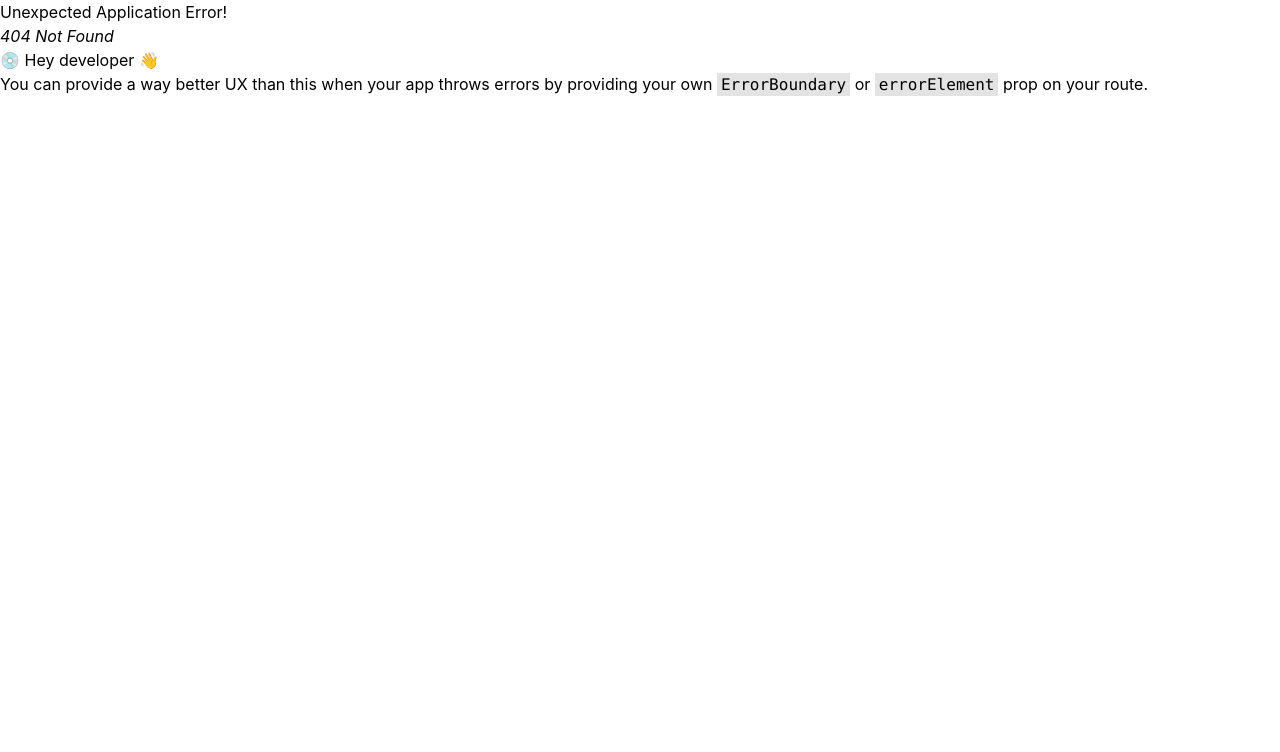
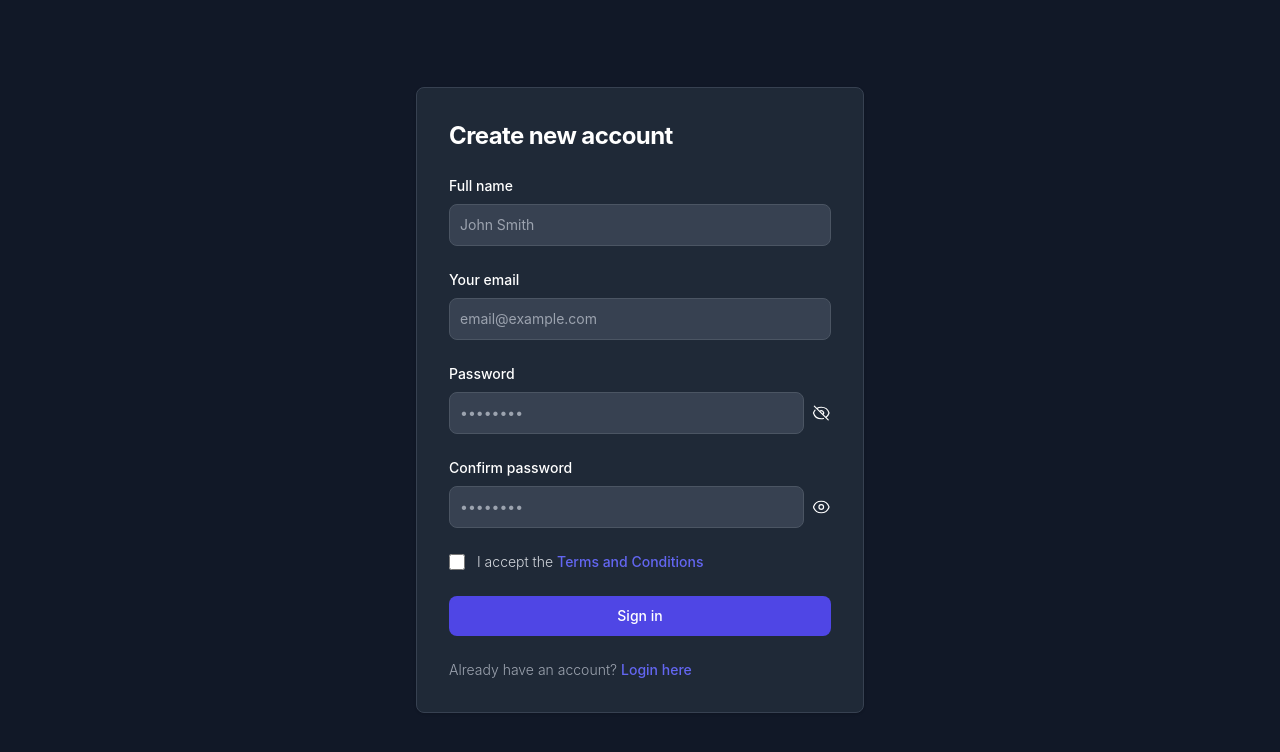
Before and after one commit to jakubnowygoot/myDashboard, a React (Create React App) app: page /register in a window 1280 px wide. Before the commit this address had no page. Shown: the top 752 px of the page. Built offline with nearby package versions, Linux system fonts and the light colour scheme.

Commit message:
RegisterPage

```diff
--- a/src/App.js
+++ b/src/App.js
@@ -1,6 +1,7 @@
 import { RouterProvider, createBrowserRouter } from "react-router-dom";
 import HomePage from "./pages/Home";
 import Login from "./pages/Login";
+import Register from "./pages/Register";
 
 function App() {
   const router = createBrowserRouter([
@@ -12,6 +13,10 @@ function App() {
       path: "/login",
       element: <Login />,
     },
+    {
+      path: "/register",
+      element: <Register />,
+    },
   ]);
 
   return <RouterProvider router={router} />;
--- a/src/pages/Login.js
+++ b/src/pages/Login.js
@@ -2,7 +2,7 @@ import { Link } from "react-router-dom";
 
 function Login() {
   return (
-    <section className="bg-gray-50 dark:bg-gray-900">
+    <section className="bg-gray-50 dark:bg-gray-900 h-screen">
       <div className="flex flex-col items-center justify-center px-6 py-8 mx-auto md:h-screen lg:py-0">
         <div className="w-full bg-white rounded-lg shadow dark:border md:mt-0 sm:max-w-md xl:p-0 dark:bg-gray-800 dark:border-gray-700">
           <div className="p-6 space-y-4 md:space-y-6 sm:p-8">
@@ -21,7 +21,7 @@ function Login() {
                   type="email"
                   name="email"
                   id="email"
-                  className="bg-gray-50 border border-gray-300 text-gray-900 sm:text-sm rounded-lg focus:ring-primary-600 focus:border-primary-600 block w-full p-2.5 dark:bg-gray-700 dark:border-gray-600 dark:placeholder-gray-400 dark:text-white dark:focus:ring-blue-500 dark:focus:border-blue-500"
+                  className="bg-gray-50 border border-gray-300 text-gray-900 outline-primary-600 sm:text-sm rounded-lg focus:ring-primary-600 focus:border-primary-600 block w-full p-2.5 dark:bg-gray-700 dark:border-gray-600 dark:placeholder-gray-400 dark:text-white dark:focus:ring-indigo-600 dark:focus:border-indigo-600"
                   placeholder="name@company.com"
                   required=""
                 />
@@ -38,7 +38,7 @@ function Login() {
                   name="password"
                   id="password"
                   placeholder="••••••••"
-                  className="bg-gray-50 border border-gray-300 text-gray-900 sm:text-sm rounded-lg focus:ring-primary-600 focus:border-primary-600 block w-full p-2.5 dark:bg-gray-700 dark:border-gray-600 dark:placeholder-gray-400 dark:text-white dark:focus:ring-blue-500 dark:focus:border-blue-500"
+                  className="bg-gray-50 border border-gray-300 outline-primary-600 text-gray-900 sm:text-sm rounded-lg focus:ring-primary-600 focus:border-primary-600 block w-full p-2.5 dark:bg-gray-700 dark:border-gray-600 dark:placeholder-gray-400 dark:text-white dark:focus:ring-indigo-600 dark:focus:border-indigo-600"
                   required=""
                 />
               </div>
@@ -49,7 +49,7 @@ function Login() {
                       id="remember"
                       aria-describedby="remember"
                       type="checkbox"
-                      className="w-4 h-4 border border-gray-300 rounded bg-gray-50 focus:ring-3 focus:ring-primary-300 dark:bg-gray-700 dark:border-gray-600 dark:focus:ring-primary-600 dark:ring-offset-gray-800"
+                      className="w-4 h-4 border accent-primary-600 border-gray-300 rounded bg-gray-50 focus:ring-indigo-600 focus:ring-indigo-600 dark:bg-gray-700 dark:border-gray-600 dark:focus:ring-primary-600 dark:ring-offset-gray-800"
                       required=""
                     />
                   </div>
--- /dev/null
+++ b/src/pages/Register.js
@@ -0,0 +1,160 @@
+import { Link } from "react-router-dom";
+
+function Register() {
+  return (
+    <section className="bg-gray-50 dark:bg-gray-900 h-screen">
+      <div className="flex flex-col items-center justify-center px-6 py-8 mx-auto md:h-screen lg:py-0">
+        <div className="w-full bg-white rounded-lg shadow dark:border md:mt-0 sm:max-w-md xl:p-0 dark:bg-gray-800 dark:border-gray-700">
+          <div className="p-6 space-y-4 md:space-y-6 sm:p-8">
+            <h1 className="text-xl font-bold leading-tight tracking-tight text-gray-900 md:text-2xl dark:text-white">
+              Create new account
+            </h1>
+            <form className="space-y-4 md:space-y-6" action="#">
+              <div>
+                <label
+                  htmlFor="fullName"
+                  className="block mb-2 text-sm font-medium text-gray-900 dark:text-white"
+                >
+                  Full name
+                </label>
+                <input
+                  type="text"
+                  name="fullName"
+                  id="fullName"
+                  className="bg-gray-50 border border-gray-300 text-gray-900 outline-primary-600 sm:text-sm rounded-lg focus:ring-primary-600 focus:border-primary-600 block w-full p-2.5 dark:bg-gray-700 dark:border-gray-600 dark:placeholder-gray-400 dark:text-white dark:focus:ring-indigo-600 dark:focus:border-indigo-600 dark:outline-none"
+                  placeholder="John Smith"
+                  required=""
+                />
+              </div>
+              <div>
+                <label
+                  htmlFor="email"
+                  className="block mb-2 text-sm font-medium text-gray-900 dark:text-white"
+                >
+                  Your email
+                </label>
+                <input
+                  type="email"
+                  name="email"
+                  id="email"
+                  className="bg-gray-50 border border-gray-300 text-gray-900 outline-primary-600 sm:text-sm rounded-lg focus:ring-primary-600 focus:border-primary-600 block w-full p-2.5 dark:bg-gray-700 dark:border-gray-600 dark:placeholder-gray-400 dark:text-white dark:focus:ring-indigo-600 dark:focus:border-indigo-600 dark:outline-none"
+                  placeholder="email@example.com"
+                  required=""
+                />
+              </div>
+              <div>
+                <label
+                  htmlFor="password"
+                  className="block mb-2 text-sm font-medium text-gray-900 dark:text-white"
+                >
+                  Password
+                </label>
+                <div className="flex justify-center items-center gap-2">
+                  <input
+                    type="password"
+                    name="password"
+                    id="password"
+                    placeholder="••••••••"
+                    className="bg-gray-50 border border-gray-300 outline-primary-600 text-gray-900 sm:text-sm rounded-lg focus:ring-primary-600 focus:border-primary-600 block w-full p-2.5 dark:bg-gray-700 dark:border-gray-600 dark:placeholder-gray-400 dark:text-white dark:focus:ring-indigo-600 dark:focus:border-indigo-600 dark:outline-none"
+                    required=""
+                  />
+                  <svg
+                    xmlns="http://www.w3.org/2000/svg"
+                    fill="none"
+                    viewBox="0 0 24 24"
+                    strokeWidth={1.5}
+                    className="w-5 h-5 stroke-black dark:stroke-white"
+                  >
+                    <path
+                      strokeLinecap="round"
+                      strokeLinejoin="round"
+                      d="M3.98 8.223A10.477 10.477 0 001.934 12C3.226 16.338 7.244 19.5 12 19.5c.993 0 1.953-.138 2.863-.395M6.228 6.228A10.45 10.45 0 0112 4.5c4.756 0 8.773 3.162 10.065 7.498a10.523 10.523 0 01-4.293 5.774M6.228 6.228L3 3m3.228 3.228l3.65 3.65m7.894 7.894L21 21m-3.228-3.228l-3.65-3.65m0 0a3 3 0 10-4.243-4.243m4.242 4.242L9.88 9.88"
+                    />
+                  </svg>
+                </div>
+              </div>
+              <div>
+                <label
+                  htmlFor="confirmPassword"
+                  className="block mb-2 text-sm font-medium text-gray-900 dark:text-white"
+                >
+                  Confirm password
+                </label>
+                <div className="flex justify-center items-center gap-2">
+                  <input
+                    type="text"
+                    name="confirmPassword"
+                    id="confirmPassword"
+                    className="bg-gray-50 border border-gray-300 text-gray-900 outline-primary-600 sm:text-sm rounded-lg focus:ring-primary-600 focus:border-primary-600 block w-full p-2.5 dark:bg-gray-700 dark:border-gray-600 dark:placeholder-gray-400 dark:text-white dark:focus:ring-indigo-600 dark:focus:border-indigo-600 dark:outline-none"
+                    placeholder="••••••••"
+                    required=""
+                  />
+                  <svg
+                    xmlns="http://www.w3.org/2000/svg"
+                    fill="none"
+                    viewBox="0 0 24 24"
+                    strokeWidth={1.5}
+                    className="w-5 h-5 stroke-black dark:stroke-white"
+                  >
+                    <path
+                      strokeLinecap="round"
+                      strokeLinejoin="round"
+                      d="M2.036 12.322a1.012 1.012 0 010-.639C3.423 7.51 7.36 4.5 12 4.5c4.638 0 8.573 3.007 9.963 7.178.07.207.07.431 0 .639C20.577 16.49 16.64 19.5 12 19.5c-4.638 0-8.573-3.007-9.963-7.178z"
+                    />
+                    <path
+                      strokeLinecap="round"
+                      strokeLinejoin="round"
+                      d="M15 12a3 3 0 11-6 0 3 3 0 016 0z"
+                    />
+                  </svg>
+                </div>
+              </div>
+              <div className="flex items-start">
+                <div className="flex items-center h-5">
+                  <input
+                    id="terms"
+                    aria-describedby="terms"
+                    type="checkbox"
+                    className="w-4 h-4 border accent-primary-600 border-gray-300 rounded bg-gray-50 focus:ring-indigo-600 focus:ring-indigo-600 dark:bg-gray-700 dark:border-gray-600 dark:focus:ring-primary-600 dark:ring-offset-gray-800"
+                    required=""
+                  />
+                </div>
+                <div className="ml-3 text-sm">
+                  <label
+                    htmlFor="terms"
+                    className="font-light text-gray-500 dark:text-gray-300"
+                  >
+                    I accept the{" "}
+                    <a
+                      className="font-medium text-primary-600 hover:underline dark:text-primary-500"
+                      href="#"
+                    >
+                      Terms and Conditions
+                    </a>
+                  </label>
+                </div>
+              </div>
+              <button
+                type="submit"
+                className="w-full text-white bg-primary-600 hover:bg-primary-700 focus:ring-4 focus:outline-none focus:ring-primary-300 font-medium rounded-lg text-sm px-5 py-2.5 text-center dark:bg-primary-600 dark:hover:bg-primary-700 dark:focus:ring-primary-800"
+              >
+                Sign in
+              </button>
+              <p className="text-sm font-light text-gray-500 dark:text-gray-400">
+                Already have an account?{" "}
+                <Link
+                  to="#"
+                  className="font-medium text-primary-600 hover:underline dark:text-primary-500"
+                >
+                  Login here
+                </Link>
+              </p>
+            </form>
+          </div>
+        </div>
+      </div>
+    </section>
+  );
+}
+
+export default Register;
```
